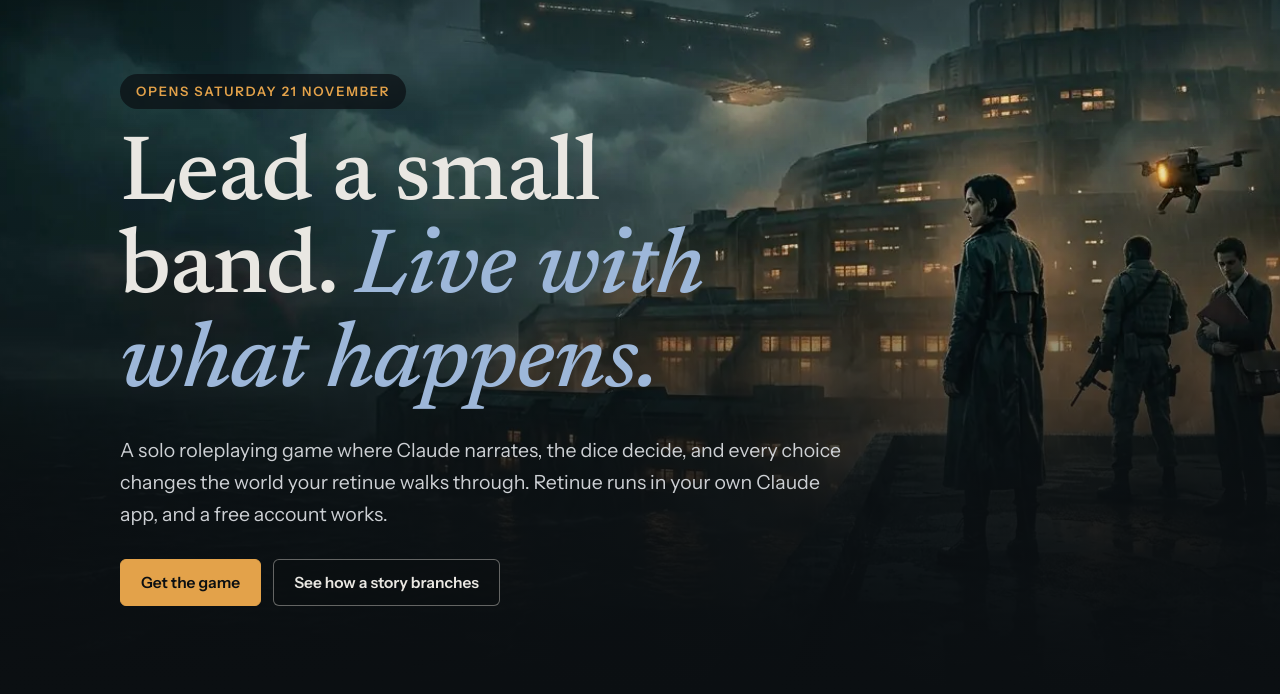
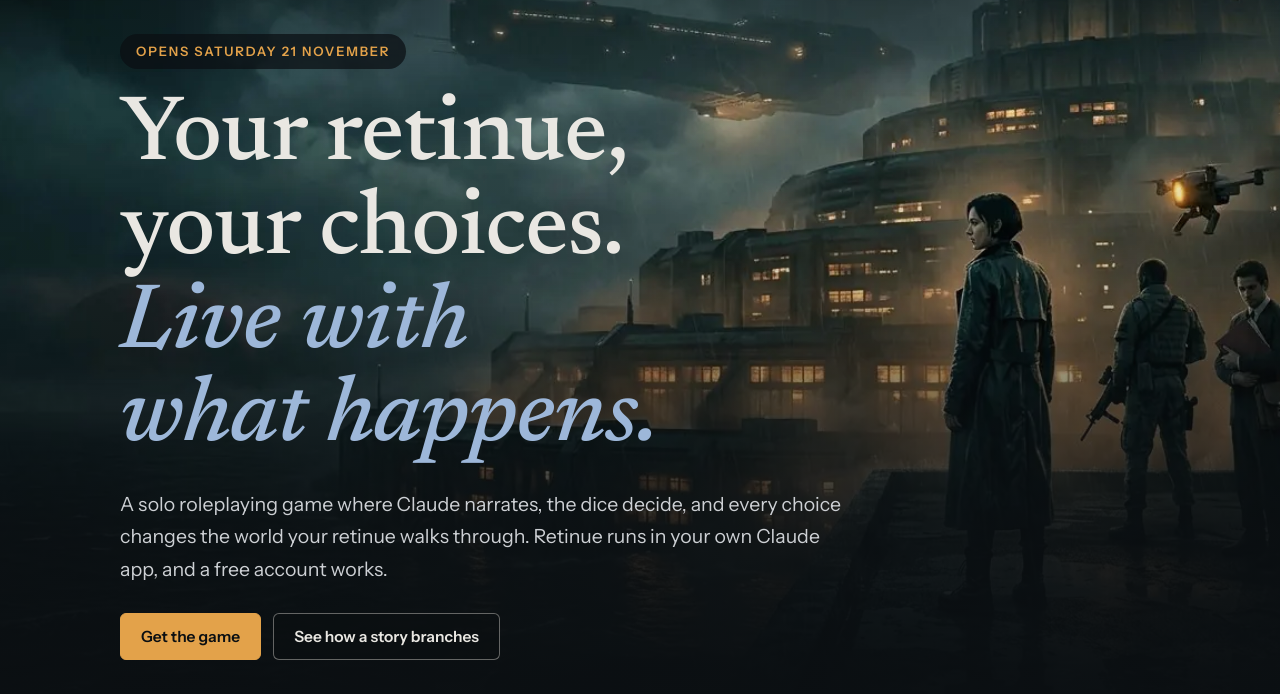
Before and after one commit to Societyinflames/retinue-site, a plain HTML site: page index.html in a window 1280 px wide. Shown: the part 106-800 px from the top of the page. Drawn offline with Linux system fonts and the light colour scheme.

Commit message:
Hero headline: Your retinue, your choices
Co-Authored-By: Claude Opus 5.5 <noreply@anthropic.com>
Claude-Session: https://claude.ai/code/session_01X6wZyoN3s1Ty61hQgpScLV

```diff
--- a/index.html
+++ b/index.html
@@ -3,7 +3,7 @@
 <head>
 <meta charset="utf-8">
 <meta name="viewport" content="width=device-width,initial-scale=1,viewport-fit=cover">
-<title>Retinue Engine</title><meta name="description" content="Lead a small band. Live with what happens. Retinue is a solo roleplaying game narrated by Claude, running in your own Claude app. Opens Saturday 21 November 2026."><link rel="icon" type="image/svg+xml" href="assets/favicon.svg"><link rel="apple-touch-icon" href="assets/apple-touch-icon.png"><link rel="preconnect" href="https://fonts.googleapis.com"><link rel="stylesheet" href="https://fonts.googleapis.com/css2?family=Newsreader:ital,opsz,wght@0,6..72,400;0,6..72,500;1,6..72,400;1,6..72,500&family=Instrument+Sans:wght@400;500;600&family=Big+Shoulders+Display:wght@800&display=swap"><style>
+<title>Retinue Engine</title><meta name="description" content="Your retinue, your choices. Live with what happens. Retinue is a solo roleplaying game narrated by Claude, running in your own Claude app. Opens Saturday 21 November 2026."><link rel="icon" type="image/svg+xml" href="assets/favicon.svg"><link rel="apple-touch-icon" href="assets/apple-touch-icon.png"><link rel="preconnect" href="https://fonts.googleapis.com"><link rel="stylesheet" href="https://fonts.googleapis.com/css2?family=Newsreader:ital,opsz,wght@0,6..72,400;0,6..72,500;1,6..72,400;1,6..72,500&family=Instrument+Sans:wght@400;500;600&family=Big+Shoulders+Display:wght@800&display=swap"><style>
 /* Retinue Engine, night edition: the look of the launch teaser. A rain-dark ground, bone text,
    pale ink-blue for links and emphasis, and lantern amber for the one thing that matters on each screen.
    Layout: a full-bleed art hero, then sections on one 1080px column separated by hairlines. */
@@ -155,7 +155,7 @@ footer .wrap{display:flex;flex-wrap:wrap;gap:8px 24px;justify-content:space-betw
     </picture>
     <div class="wrap">
       <span class="pill">Opens Saturday 21 November</span>
-      <h1>Lead a small band. <em>Live with what happens.</em></h1>
+      <h1>Your retinue, your choices. <em>Live with what happens.</em></h1>
       <p class="lede">A solo roleplaying game where Claude narrates, the dice decide, and every choice changes the world your retinue walks through. Retinue runs in your own Claude app, and a free account works.</p>
       <div class="ctas">
         <a class="btn" href="#get">Get the game</a>
```
